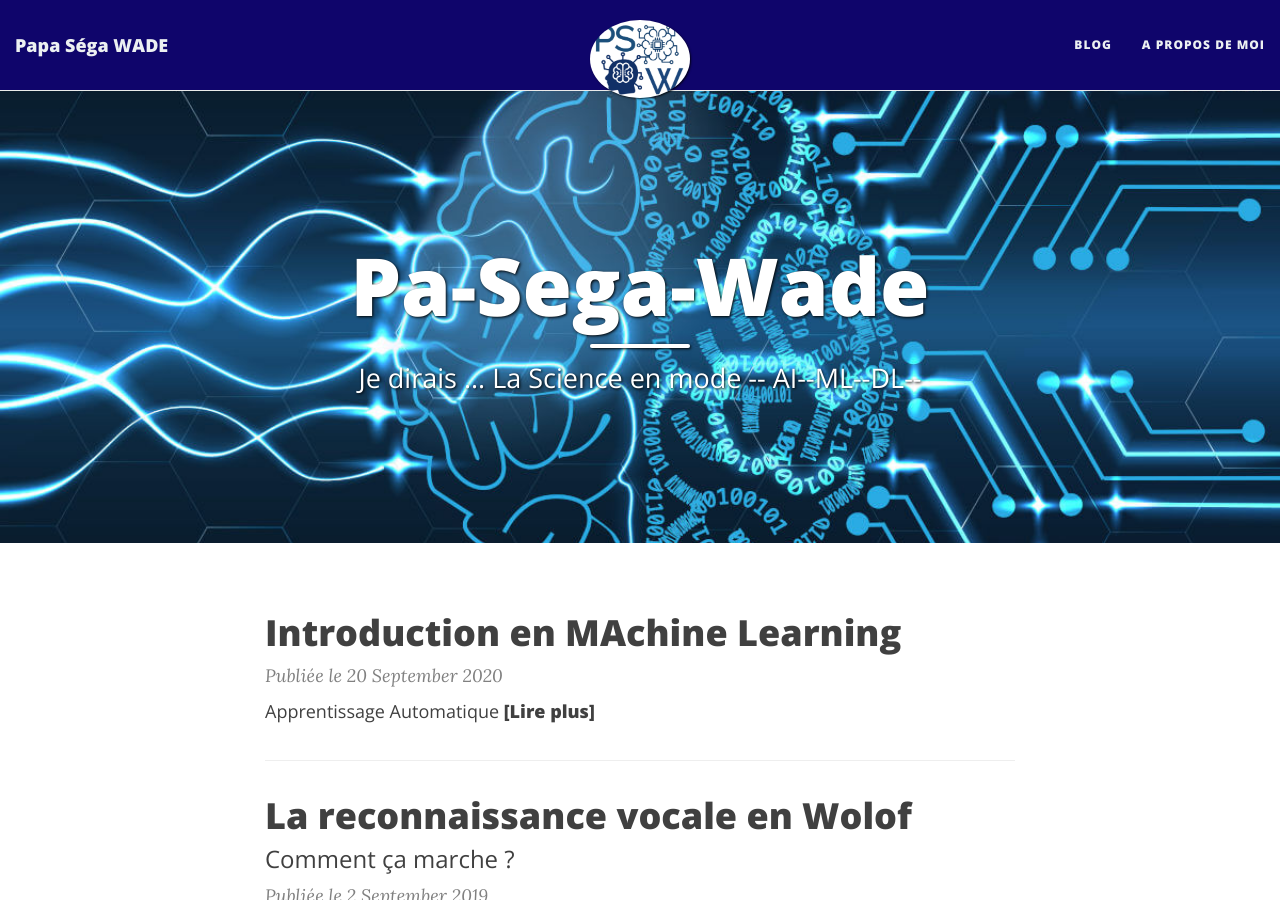
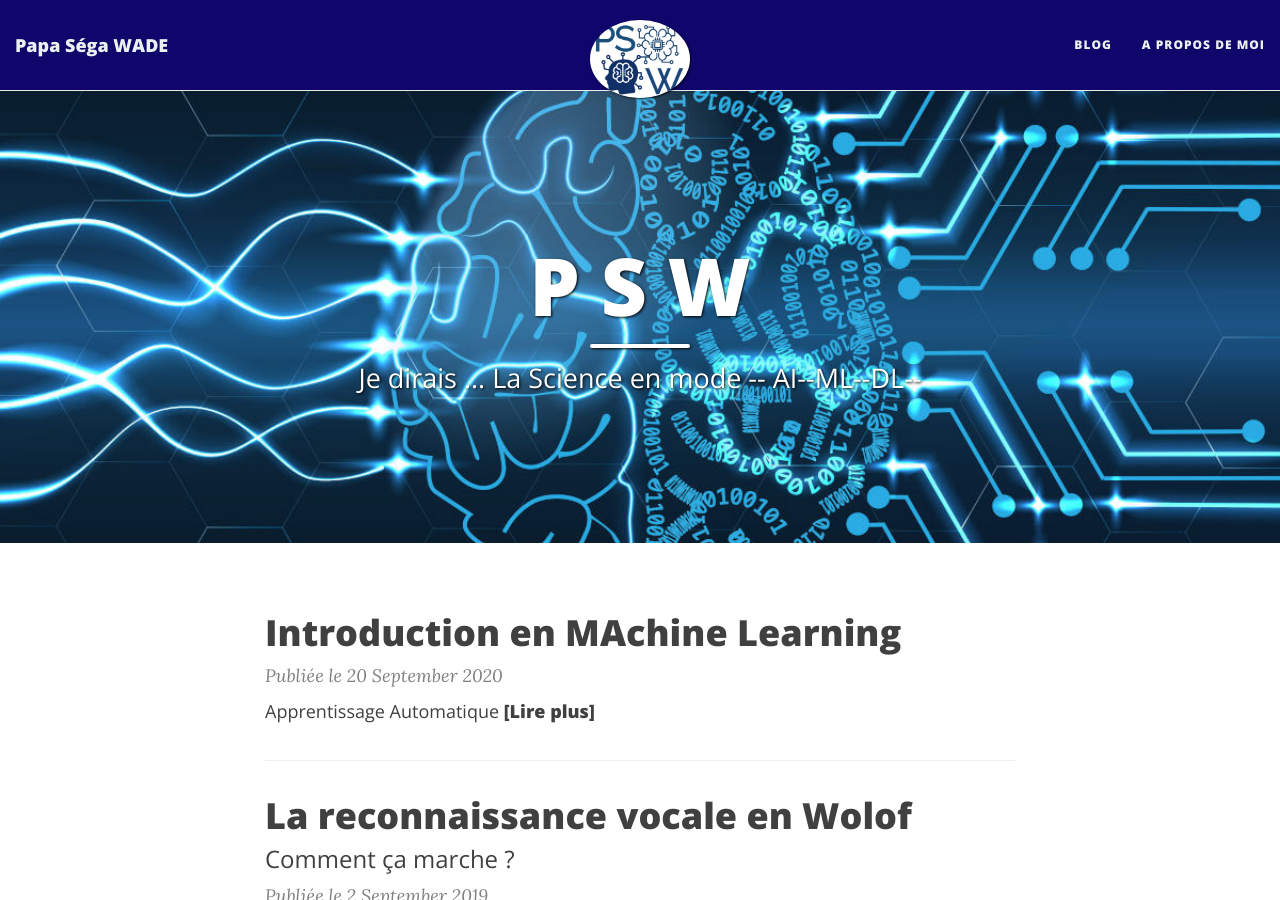
Before and after one commit to papasega/papasega.github.io, a Jekyll site: the page built from index.html, in a window 1280 px wide and 900 px high. Built offline with Jekyll 4.4.1, drawn with Linux system fonts in a browser that asks for light colours; nearby versions of some CDN libraries; the list of posts is cut into pages by our own code.

Commit message:
Update index.html

```diff
--- a/index.html
+++ b/index.html
@@ -1,6 +1,6 @@
 ---
 layout: page
-title: Pa-Sega-Wade
+title: P S W
 subtitle: Je dirais ... La Science en mode -- AI--ML--DL--
 bigimg: img/site-banner_pswjpg.jpg
 use-site-title: true
```
